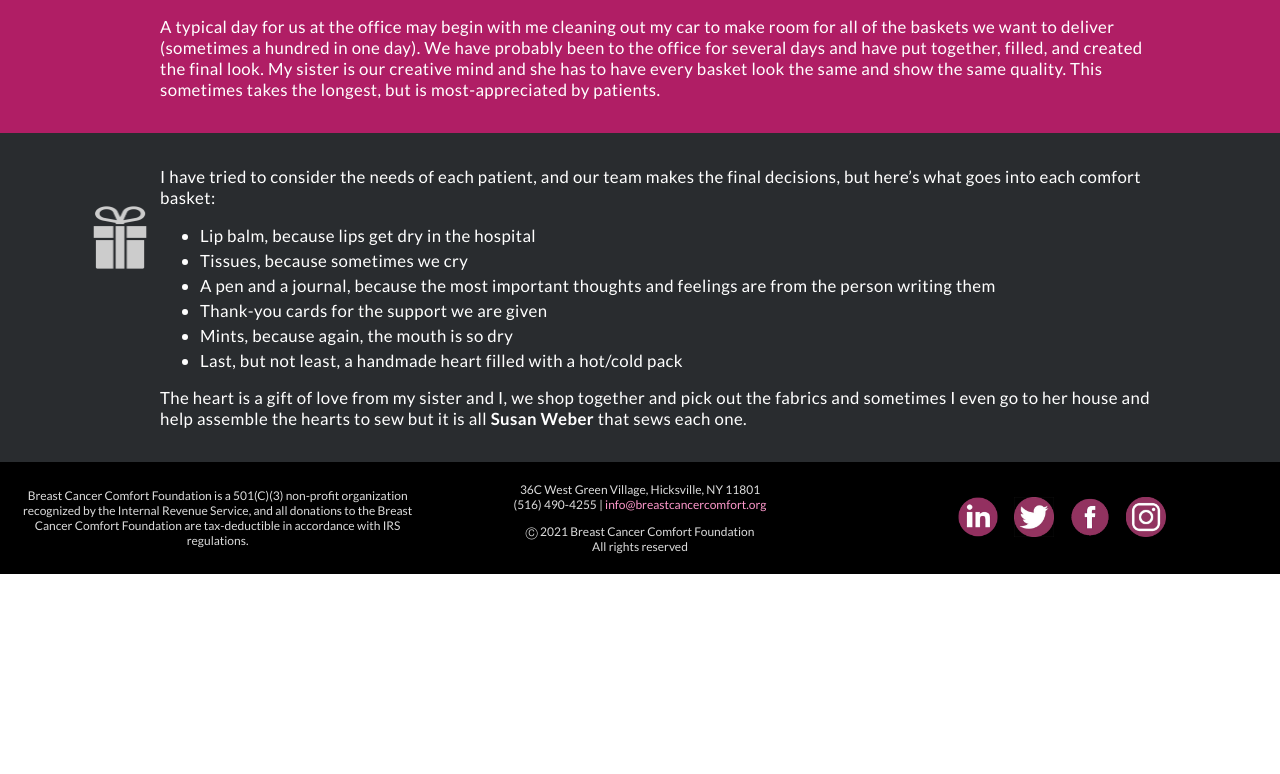
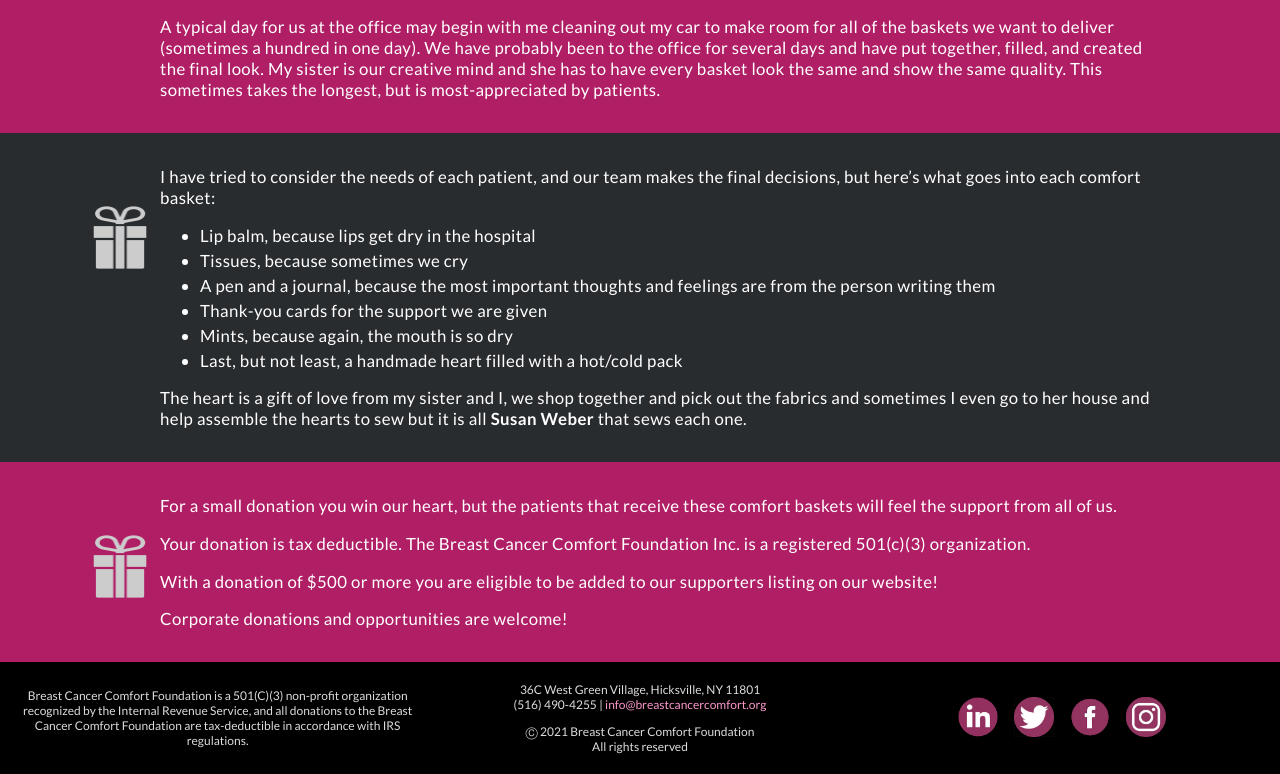
Before and after one commit to vishalicious213/bcc-v2, a Next.js app: page /donate in a window 1280 px wide. Shown: the part 1045-1819 px from the top of the page. Before the commit the page ends 1619 px from the top, so only its background shows below. Built offline with nearby package versions, Linux system fonts and the light colour scheme.

Commit message:
adding text to donate page

```diff
--- a/pages/donate.js
+++ b/pages/donate.js
@@ -46,6 +46,18 @@ export default function Donate() {
                 <p>The heart is a gift of love from my sister and I, we shop together and pick out the fabrics and sometimes I even go to her house and help assemble the hearts to sew but it is all <b>Susan Weber</b> that sews each one.</p>
             </div>
           </section>
+
+          <section className='pink-container gift-container'>
+            <div className='gift-img-container'>
+                <img className='gift-img' src='gift.png' alt='wrapped gift' />
+            </div>
+            <div className='gift-text-container'>
+                <p>For a small donation you win our heart, but the patients that receive these comfort baskets will feel the support from all of us.</p>
+                <p>Your donation is tax deductible. The Breast Cancer Comfort Foundation Inc. is a registered 501(c)(3) organization.</p>
+                <p>With a donation of $500 or more you are eligible to be added to our supporters listing on our website!</p>
+                <p>Corporate donations and opportunities are welcome!</p>
+            </div>
+          </section>
       </main>
 
       <Footer />
```
